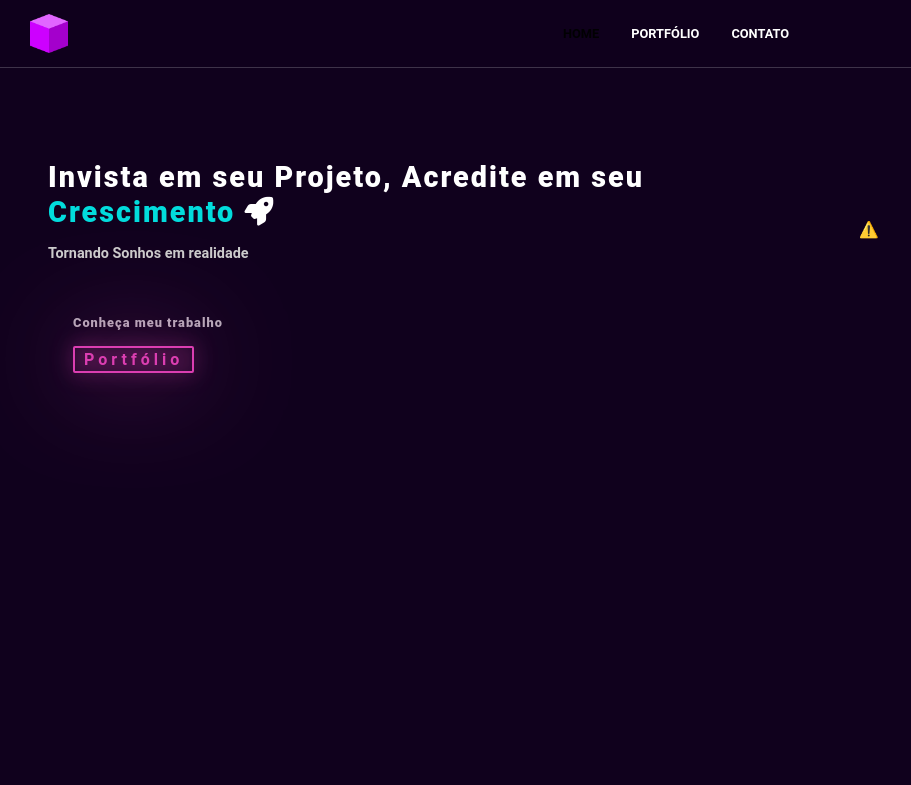
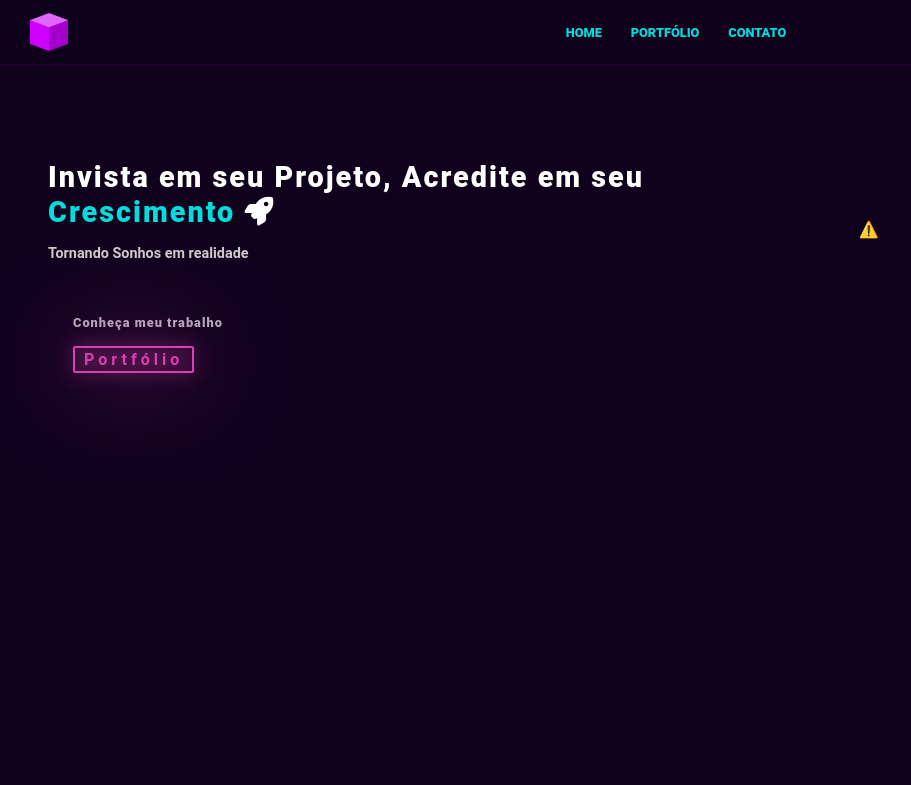
Before and after one commit to SilvaMarcus/mypage, a plain HTML site: page index.html in a window 1280 px wide. Shown: the top 785 px of the page, without its empty margins (0-911 px from the left). Drawn offline with nearby package versions, Linux system fonts and the light colour scheme; no server answers.

Commit message:
add style on navbar

```diff
--- a/index.html
+++ b/index.html
@@ -40,7 +40,7 @@
                     <div class="collapse navbar-collapse justify-content-center" id="navbarNav">
                          <ul class="navbar-nav ">
                               <li class="nav-item ">
-                                   <a class="nav-link active" aria-current="page" href="#">Home</a>
+                                   <a class="nav-link " aria-current="page" href="#">Home</a>
                               </li>
                               <li class="nav-item">
                                    <a class="nav-link" href="#portfolio-section">Portfólio </a>
--- a/styles/header.css
+++ b/styles/header.css
@@ -86,19 +86,29 @@ html{
      justify-content: center;
 }
 .nav-link {
-    font-weight: 700;
+    font-weight: 800;
     font-size: .8rem;
-    margin:  .5rem;
-    color: rgb(255, 255, 255);
+    margin:  .4rem;
+    color: rgb(2, 220, 220);
     text-transform: uppercase;
 }
+
+
+
+a:active{
+    background-color: rgba(210, 8, 246, 0.34);
+    color: #ffffff !important;
+    border-radius: .5rem;
+    padding: .3rem;
+}
+
 
 .nav-link:hover {
      color:   #db3eb1;
 }
 .navbar{
-     background-color: rgba(16, 1, 29, 0.93);
-     border-bottom: 1px solid rgba(255, 255, 255, 0.2);
+     background-color: rgba(16, 1, 29, 0.974);
+     border-bottom: 2px solid rgba(176, 13, 179, 0.118);
 }
 .dropdown-menu {
      background-color: rgb(16, 1, 29);
```
